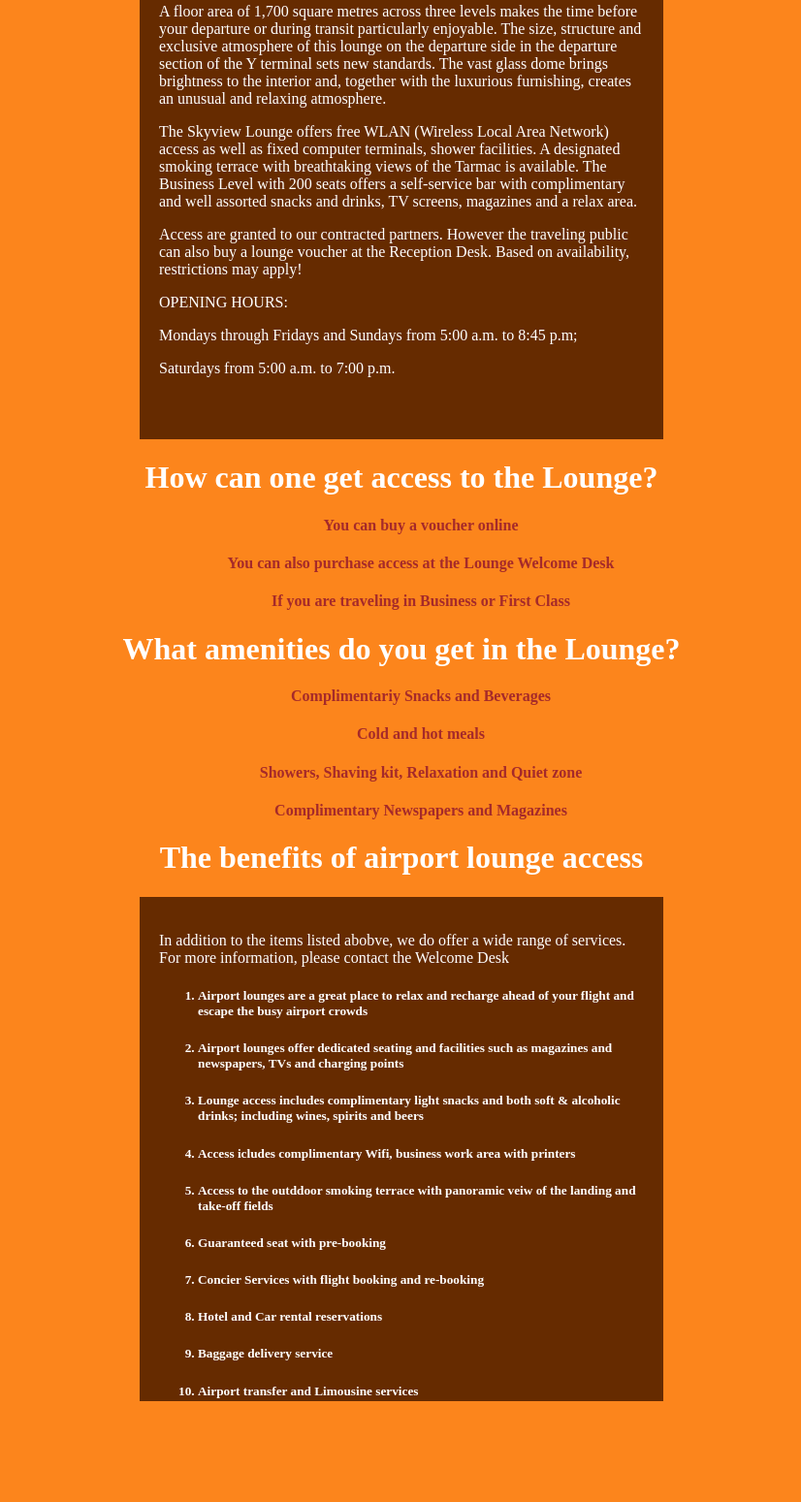
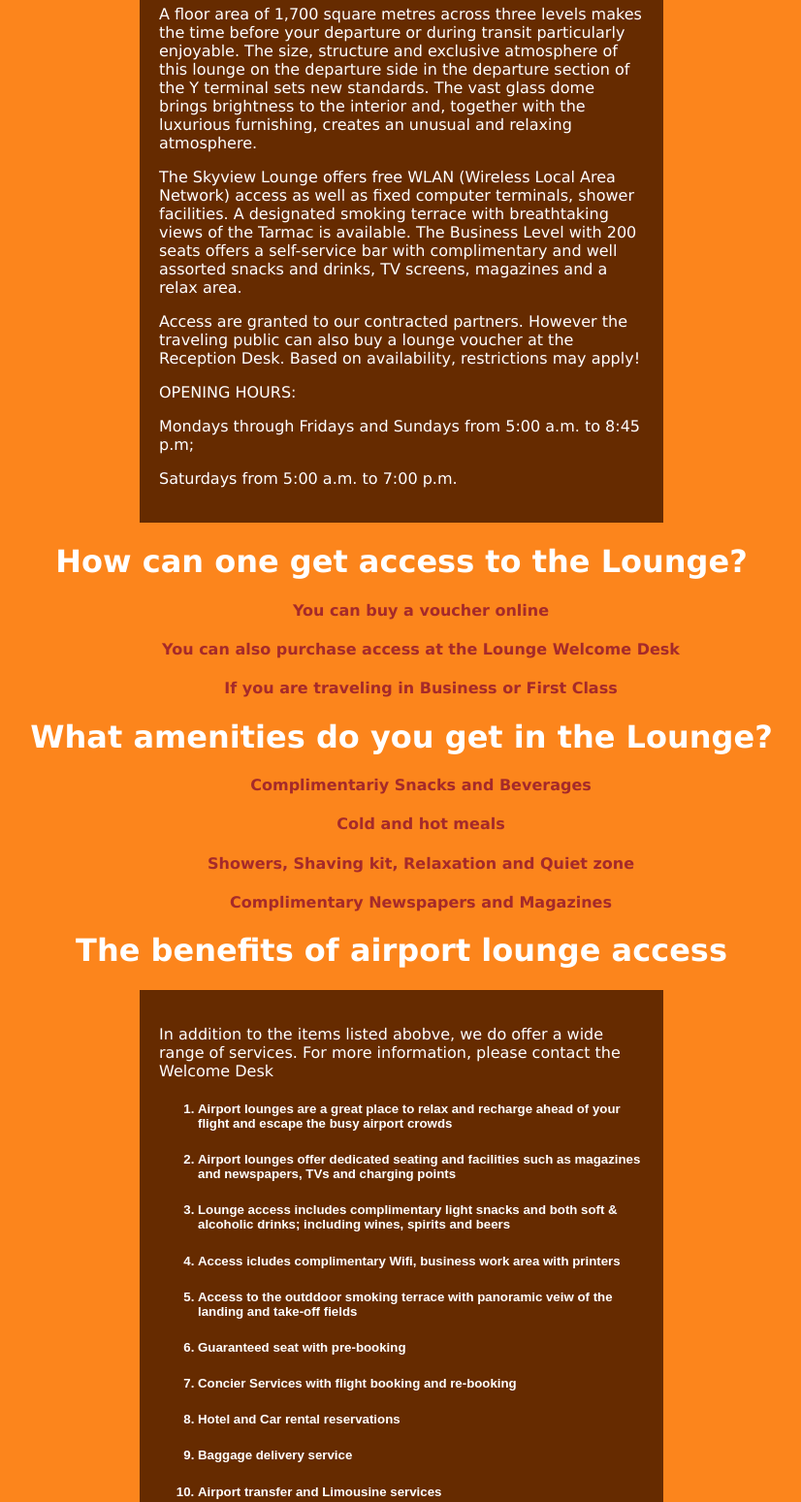
Before and after one commit to Mygithub1961/project0, a plain HTML site: page index.html in a window 1280 px wide. Shown: the part 1115-2664 px from the top of the page at 97% size, without its empty margins (226-1052 px from the left). Before the commit the page ends 2568 px from the top, so only its background shows below. Drawn offline with Linux system fonts and the light colour scheme.

Commit message:
added new font

```diff
--- a/Daryl.css
+++ b/Daryl.css
@@ -5,16 +5,16 @@ body {background-color: #fc851c;}
 
 
   }
-  h1 {color: white;text-allign: center; }
-  h2 {color: darkgreen;text-allign: center; }
-  h3 {color: blue;text-allign: center; }
-  h4 {color: brown;text-allign: center; }
-  h5 {color: white;text-allign: center; }
+  h1 {color: white;text-allign: center;font-family: verdana; }
+  h2 {color: darkgreen;text-allign: center; font-family: verdana; }
+  h3 {color: blue;text-allign: center; font-family: verdana; }
+  h4 {color: brown;text-allign: center; font-family: verdana; }
+  h5 {color: white;text-allign: center;font-family: verdana; }
 
   div {
       background-color: #662b00;
       width: 500px;
-      height:480px;
+      height:490x;
       margin: 0 auto;
       padding: 20px;
   }
--- a/index.html
+++ b/index.html
@@ -10,42 +10,47 @@
 
     <img src="loungepano5th.jpg" width="100%">
 
-    <h1 align=center>Welcome to my workplace</h1>
+    <h1 style="font-family:verdana" align=center>Welcome to my workplace</h1>
 
    <div allign=center>
 
-    <p>
+    <p style="font-family:verdana">
   SKYVIEW LOUNGE ( SKYVIEW )
     </p>
 
-  <p>
+  <p style= "font-family:verdana">
   A floor area of 1,700 square metres across three levels makes the time before your departure or during transit particularly enjoyable.
   The size, structure and exclusive atmosphere of this lounge on the departure side in the departure section of the Y terminal sets new standards.
   The vast glass dome brings brightness to the interior and, together with the luxurious furnishing, creates an unusual and relaxing atmosphere.
   </p>
-  <p>
+  <p style= "font-family:verdana">
   The Skyview Lounge offers free WLAN (Wireless Local Area Network) access as well as fixed computer terminals, shower facilities.
   A designated smoking terrace with breathtaking views of the Tarmac is available.
   The Business Level with 200 seats offers a self-service bar with complimentary and well assorted snacks and drinks, TV screens, magazines and a relax area.
- </p>
- <p>
+</p>
+
+</style>
+ <p style= "font-family:verdana">
   Access are granted to our contracted partners. However the traveling public can also buy a lounge voucher at the Reception Desk.
   Based on availability, restrictions may apply!
 </p>
 
- <p>
+ <p style= "font-family:verdana">
   OPENING HOURS:
 </p>
-<p>
+
+<p style= "font-family:verdana">
   Mondays through Fridays and Sundays from 5:00 a.m. to 8:45 p.m;
 </p>
-<p>
+
+<p style= "font-family:verdana">
  Saturdays from 5:00 a.m. to 7:00 p.m.
 </p>
+
   </div>
 
 
-          <h1 align=center>How can one get access to the Lounge?</h1>
+          <h1 style="font-family:verdana" align=center>How can one get access to the Lounge?</h1>
           <ul align=center>
         <h4>You can buy a voucher online</h4>
         <h4>You can also purchase access at the Lounge Welcome Desk</h4>
@@ -67,20 +72,22 @@
         </p>
     <div>
 
-      <p>
+      <p style="font-family: verdana">
 
     In addition to the items listed abobve, we do offer a wide range of services. For more information, please contact the Welcome Desk
     <ol>
-      <h5><li>Airport lounges are a great place to relax and recharge ahead of your flight and escape the busy airport crowds </li></h5>
-      <h5><li>Airport lounges offer dedicated seating and facilities such as magazines and newspapers, TVs and charging points </li></h5>
-      <h5><li>Lounge access includes complimentary light snacks and both soft & alcoholic drinks; including wines, spirits and beers</li></h5>
-      <h5><li> Access icludes complimentary Wifi, business work area with printers </li></h5>
-      <h5><li>Access to the outddoor smoking terrace with panoramic veiw of the landing and take-off fields</li></h5>
-      <h5><li>Guaranteed seat with pre-booking</li></h5>
-      <h5><li>Concier Services with flight booking and re-booking</li></h5>
-      <h5><li>Hotel and Car rental reservations</li></h5>
-      <h5><li>Baggage delivery service </li></h5>
-      <h5><li>Airport transfer and Limousine services</li></h5>
+
+      <h5><li style="font-family: arial">Airport lounges are a great place to relax and recharge ahead of your flight and escape the busy airport crowds </li></h5>
+      <h5><li style="font-family: arial">Airport lounges offer dedicated seating and facilities such as magazines and newspapers, TVs and charging points </li></h5>
+      <h5><li style="font-family: arial"> Lounge access includes complimentary light snacks and both soft & alcoholic drinks; including wines, spirits and beers</li></h5>
+      <h5><li style="font-family: arial"> Access icludes complimentary Wifi, business work area with printers </li></h5>
+      <h5><li style="font-family: arial">Access to the outddoor smoking terrace with panoramic veiw of the landing and take-off fields</li></h5>
+      <h5><li style="font-family: arial">Guaranteed seat with pre-booking</li></h5>
+      <h5><li style="font-family: arial">Concier Services with flight booking and re-booking</li></h5>
+      <h5><li style="font-family: arial">Hotel and Car rental reservations</li></h5>
+      <h5><li style="font-family: arial">Baggage delivery service </li></h5>
+      <h5><li style="font-family: arial">Airport transfer and Limousine services</li></h5>
+
       </ol>
       </p>
   </div>
```
Also changed, not shown: businesslevel.html (+11 -11 lines).
